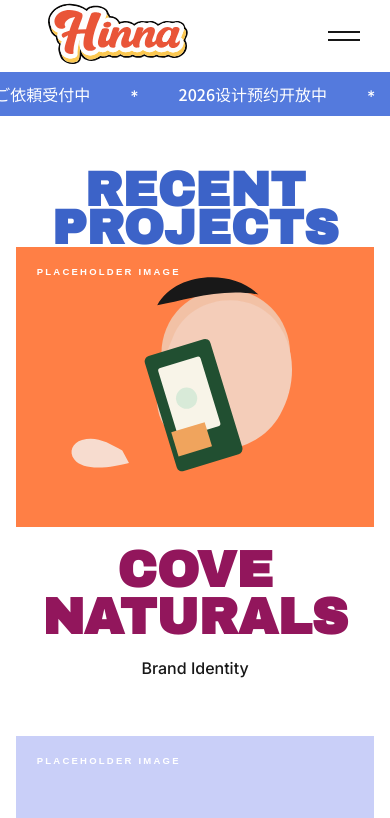
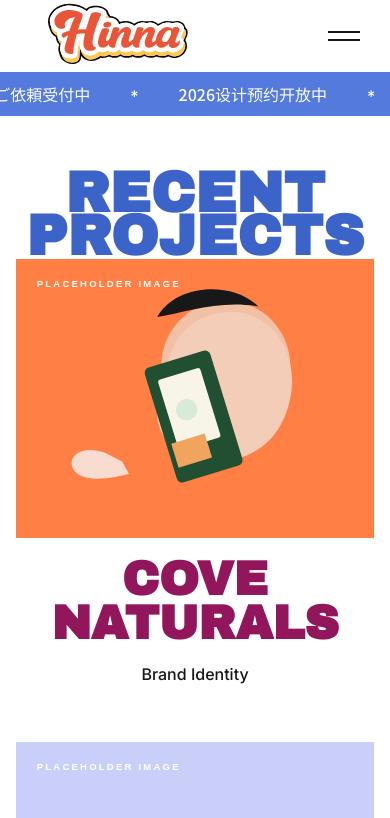
Before and after one commit to qimuxuexue-ctrl/designer-portfolio, a Next.js app: page / in a window 390 px wide. Shown: the top 818 px of the page. Built offline with nearby package versions, Linux system fonts and the light colour scheme.

Commit message:
Balance mobile title hierarchy

```diff
--- a/app/page.tsx
+++ b/app/page.tsx
@@ -8,7 +8,7 @@ export default function Home() {
       <Marquee />
 
       <section className="flex flex-col gap-0 overflow-hidden px-4 pb-24 pt-14 md:px-8 md:pb-40 md:pt-16">
-        <h1 className="mx-auto mb-0 max-w-[calc(100vw-1.5rem)] text-center font-display text-[clamp(2.85rem,12.4vw,3.35rem)] font-black uppercase leading-[0.78] text-titleBlue md:max-w-5xl md:text-[7.35rem] md:leading-[0.72] lg:text-[8.55rem]">
+        <h1 className="mx-auto mb-0 max-w-[calc(100vw-1.5rem)] text-center font-display text-[clamp(3.25rem,14.6vw,3.9rem)] font-black uppercase leading-[0.76] text-titleBlue md:max-w-5xl md:text-[7.35rem] md:leading-[0.72] lg:text-[8.55rem]">
           Recent
           <br />
           Projects
--- a/components/ProjectCard.tsx
+++ b/components/ProjectCard.tsx
@@ -22,7 +22,7 @@ export function ProjectCard({ project, variant = "grid" }: ProjectCardProps) {
         </div>
         <div className="mt-5 grid items-start gap-4 md:grid-cols-[0.85fr_1fr] md:gap-8">
           <h3
-            className="text-center font-display text-[clamp(2.7rem,13vw,3.7rem)] font-black uppercase leading-[0.92] md:text-left md:text-4xl lg:text-5xl"
+            className="text-center font-display text-[clamp(2.55rem,12.2vw,3.35rem)] font-black uppercase leading-[0.92] md:text-left md:text-4xl lg:text-5xl"
             style={{ color: project.accent }}
           >
             {project.title}
```
